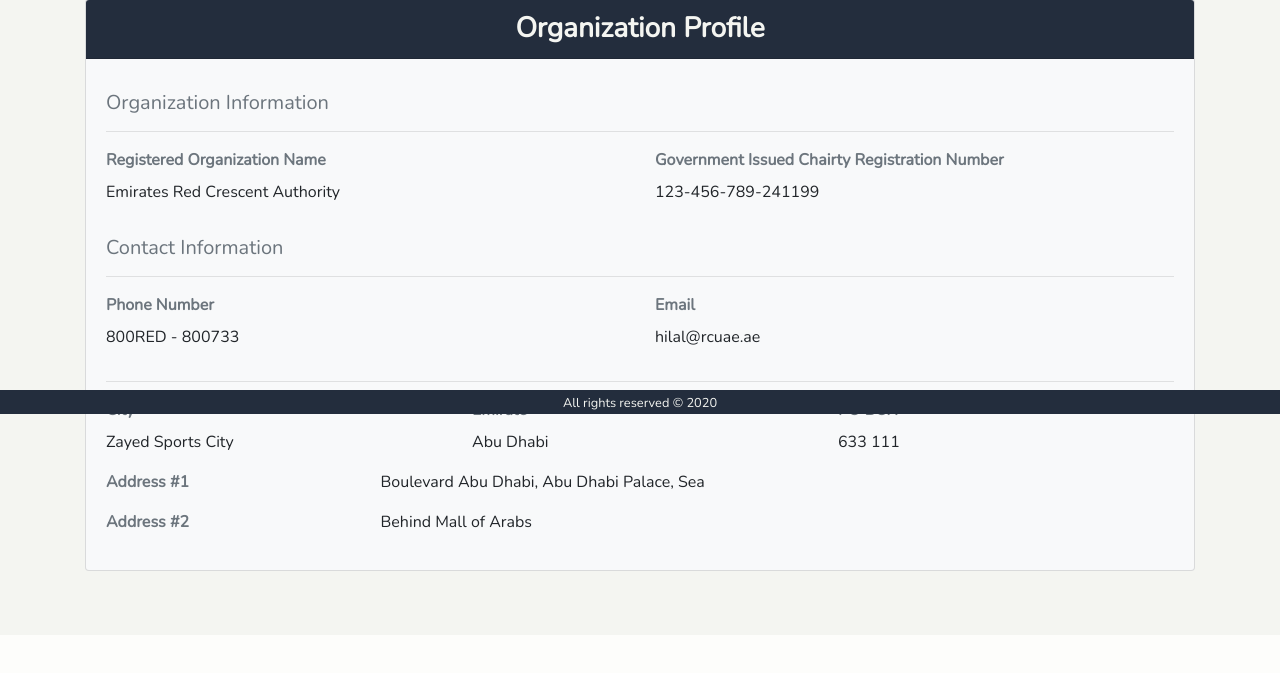
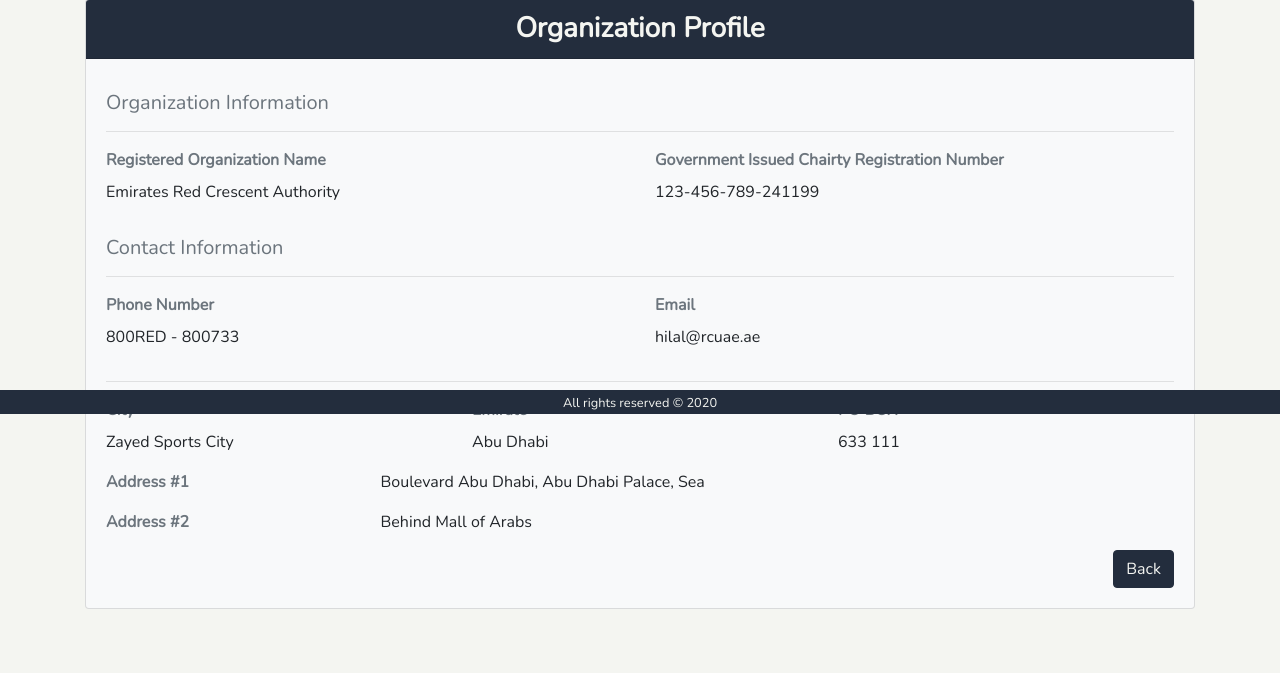
Before and after one commit to COE420Group4/Donation-Nation, a Flask app: page /viewOrg in a window 1280 px wide. Shown: the part 386-1059 px from the top of the page. Before the commit the page ends 957 px from the top, so only its background shows below. Run offline with Flask 2, Linux system fonts and the light colour scheme; some libraries are stand-ins or nearby versions.

Commit message:
IT WORKS

```diff
--- a/templates/viewOrg.html
+++ b/templates/viewOrg.html
@@ -75,6 +75,11 @@
                     <p>Behind Mall of Arabs</p>
                 </div>
             </div>
+            <div class="row">
+                <div class="col-md-12 text-right">
+                    <a href="/orgs" class="btn btn-primary">Back</a>
+                </div>
+            </div>
         </div>
     </div>
 </div>
--- a/templates/viewUser.html
+++ b/templates/viewUser.html
@@ -79,6 +79,11 @@
                     <p>{{userData[9]}}</p>
                 </div>
             </div>
+            <div class="row">
+                <div class="col-md-12 text-right">
+                    <a href="/orgs" class="btn btn-primary">Back</a>
+                </div>
+            </div>
         </div>
     </div>
 </div>
```
